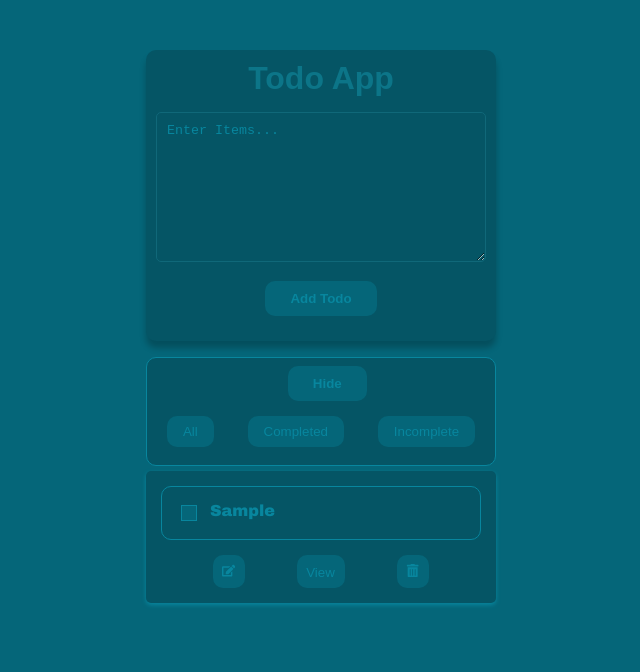
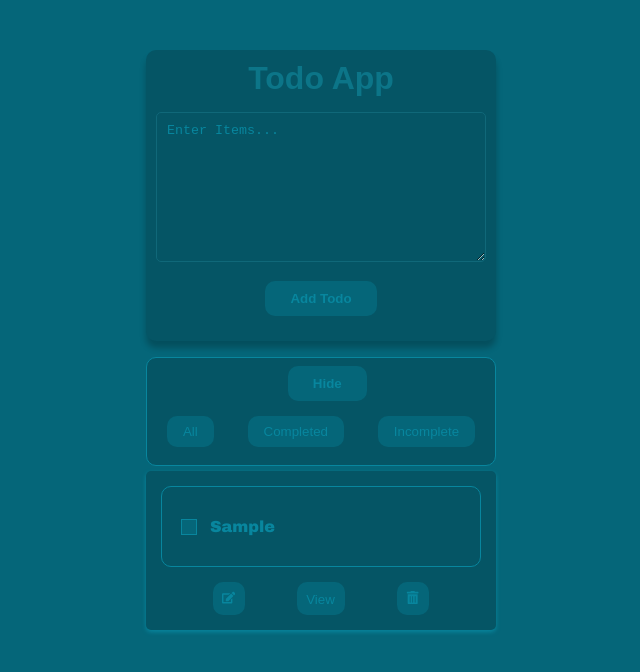
Before and after one commit to safeer2413/React-Todo-App, a React (Create React App) app: page / in a window 1280 px wide. Both pictures are taken after typing "Sample" into the empty fields and a click on the button "Add Todo". Shown: the top 672 px of the page, without its empty margins (319-959 px from the left). Built offline with nearby package versions, Linux system fonts and the light colour scheme.

Commit message:
update text decoration

```diff
--- a/src/Components/TodoList.jsx
+++ b/src/Components/TodoList.jsx
@@ -70,7 +70,7 @@ function TodoList({ items, setItems, goToView, setSelectedItem,
                                 checked={item?.status}
                                 onChange={() => changeStatus(item.id)}
                             />
-                            <span>{item?.items}</span>
+                            <p>{item?.items}</p>
                         </li>
 
                         <div className='btn-group'>
--- a/src/Components/todolist.css
+++ b/src/Components/todolist.css
@@ -141,13 +141,13 @@ ul li span {
 }
 
 .completed {
-    text-decoration: line-through;
     box-shadow: #272c2d 0px 1px 4px;
     transform: scale(1);
     transition: 0.3s all ease-in-out;
 }
 
-.completed span {
+.completed p {
+    text-decoration: line-through;
     opacity: 0.6;
     transform: scale(1);
     transition: 0.3s all ease-in-out;
```
